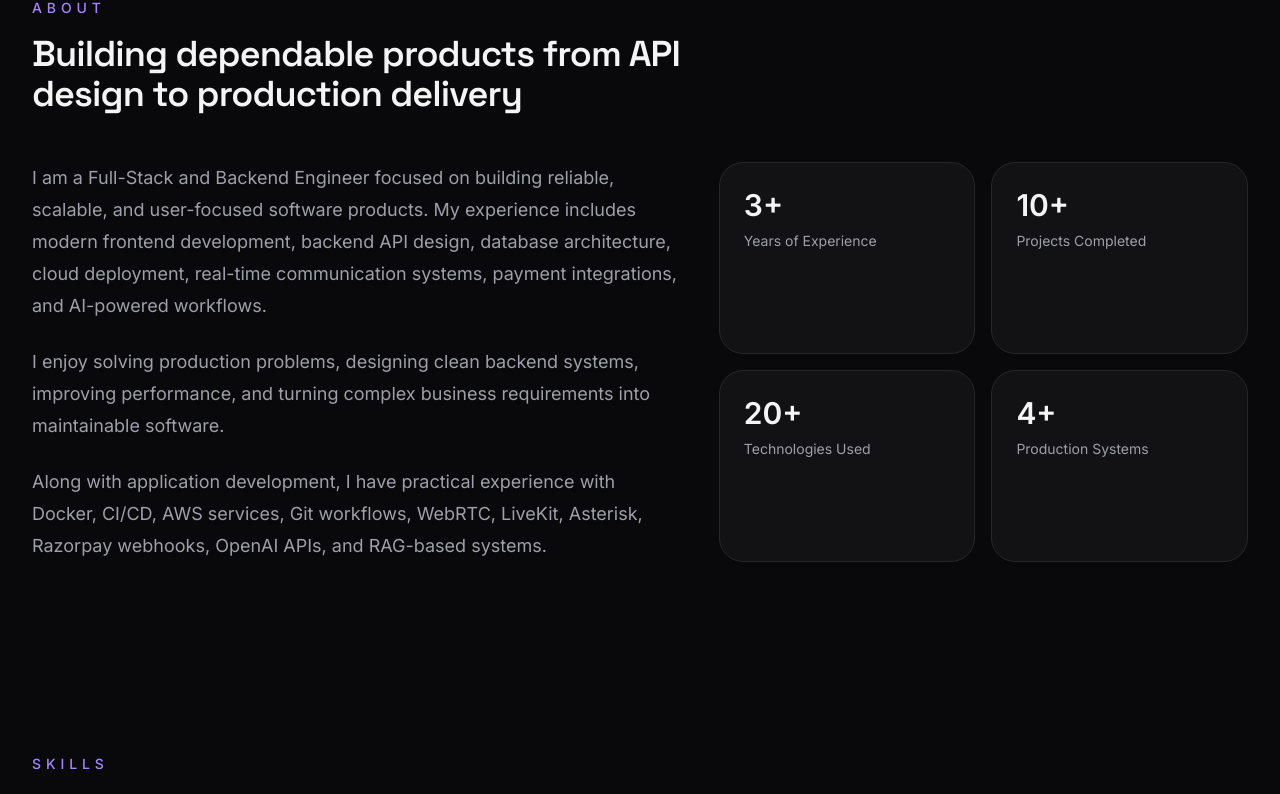
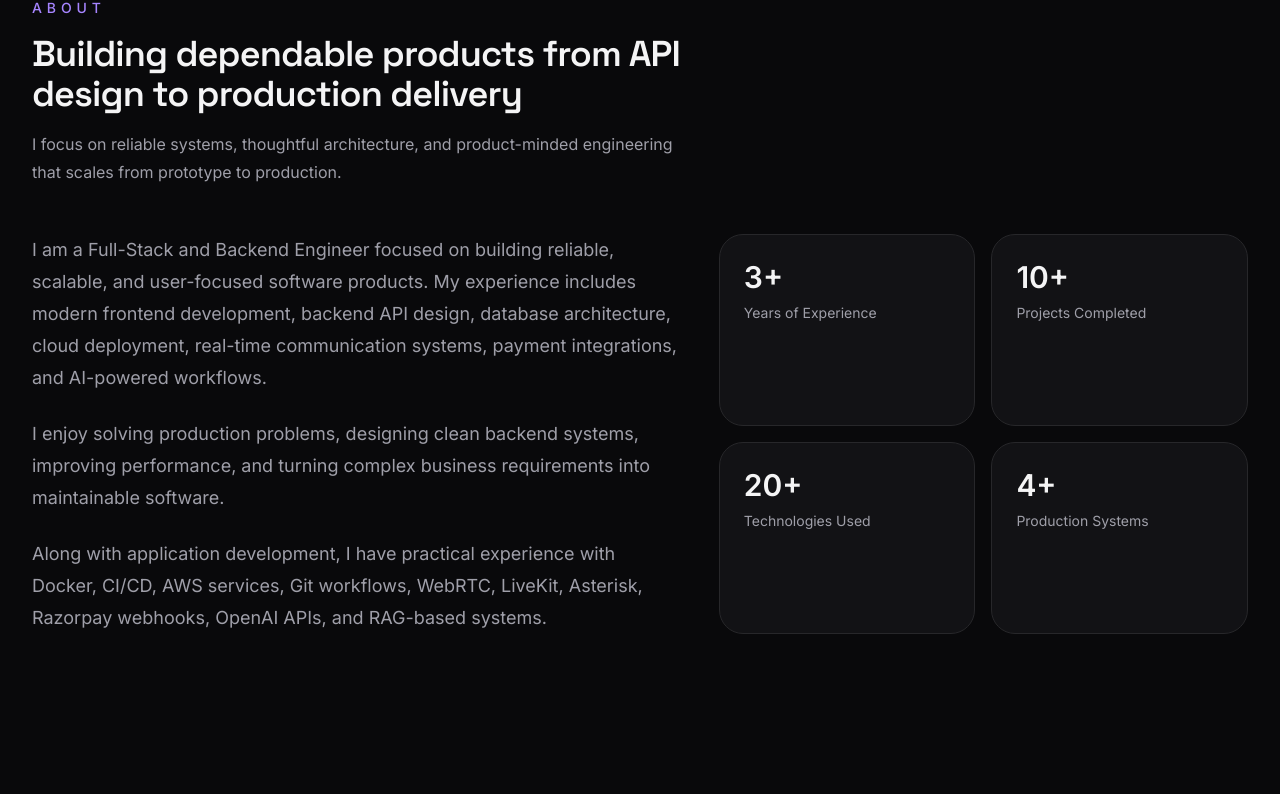
Before and after one commit to AamirMajeed570/AamirMajeedKhan, a Next.js app: page / in a window 1280 px wide. Shown: the part 952-1746 px from the top of the page. Built offline with nearby package versions, Linux system fonts and the light colour scheme.

Commit message:
Revert "chore:Modify the version"
This reverts commit ff509bf08818d5a8b829e7225d6ba6a91761ef79.

```diff
--- a/components/sections/experience.tsx
+++ b/components/sections/experience.tsx
@@ -8,6 +8,7 @@ export function ExperienceSection() {
         <SectionHeading
           eyebrow="Experience"
           title="A track record of shipping across full-stack, backend, and product delivery"
+          description="Experience is captured in a clear timeline so recruiters and hiring teams can quickly understand the scope of my work."
         />
         <div className="mt-12 space-y-6">
           {experience.map((item, index) => (
--- a/components/shared/section-heading.tsx
+++ b/components/shared/section-heading.tsx
@@ -1,13 +1,15 @@
 interface SectionHeadingProps {
   eyebrow: string;
   title: string;
+  description: string;
 }
 
-export function SectionHeading({ eyebrow, title }: SectionHeadingProps) {
+export function SectionHeading({ eyebrow, title, description }: SectionHeadingProps) {
   return (
     <div className="max-w-2xl space-y-4">
       <p className="text-sm font-medium uppercase tracking-[0.35em] text-violet-400">{eyebrow}</p>
       <h2 className="text-3xl font-semibold tracking-tight text-zinc-100 sm:text-4xl">{title}</h2>
+      <p className="text-base leading-7 text-zinc-400">{description}</p>
     </div>
   );
 }
```
